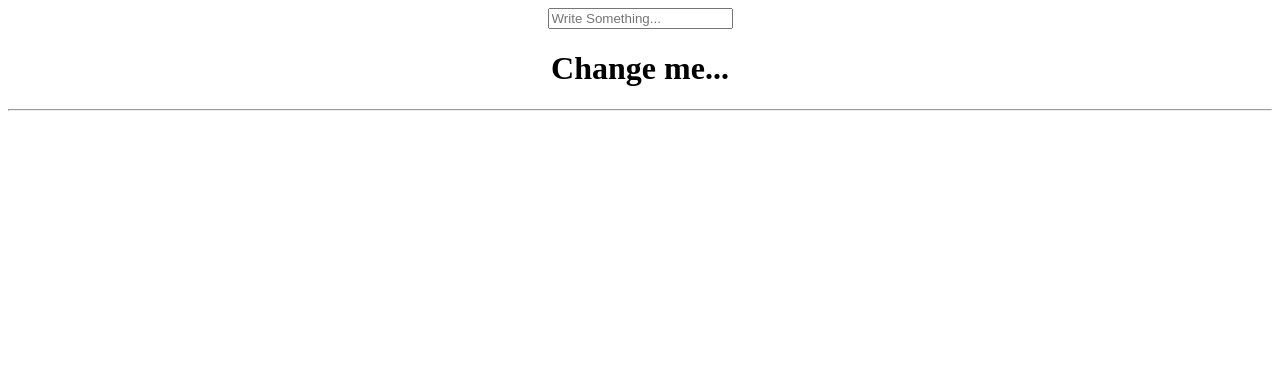
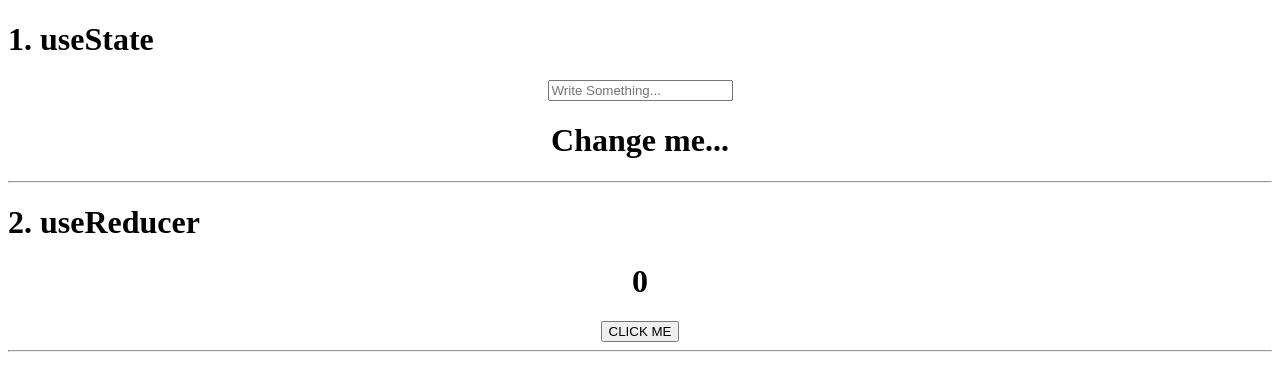
Before and after one commit to sushantsharmaa/all-hooks-in-react, a React (Create React App) app: page / in a window 1280 px wide. Shown: the top 390 px of the page. Built offline with nearby package versions, Linux system fonts and the light colour scheme.

Commit message:
2. useReducer : Use case of updating two or more state together

```diff
--- a/src/App.jsx
+++ b/src/App.jsx
@@ -1,10 +1,14 @@
 import './App.css';
-import UseState from './UseState/UseState';
+import ReducerExample from './UseReducer/ReducerExample';
+import StateExample from './UseState/StateExample';
+
 
 function App() {
   return (
     <div className="App">
-      <UseState />
+      <StateExample />
+      <hr />
+      <ReducerExample />
       <hr />
     </div>
   );
--- /dev/null
+++ b/src/UseReducer/ReducerExample.jsx
@@ -0,0 +1,32 @@
+import React, { useReducer } from 'react'
+
+const reducer = (state, action) => {
+    switch (action.type) {
+        case "INCREMENT":
+            return { count: state.count + 1, showText: state.showText }
+        case "toggleShowText":
+            return { count: state.count, showText: !state.showText }
+        default:
+            return state
+    }
+}
+
+function ReducerExample() {
+    const [state, dispatch] = useReducer(reducer, { count: 0, showText: false });
+
+    return (
+        <div>
+            <h1 style={{ textAlign: "left" }}>2. useReducer</h1>
+            <h1>{state.count}</h1>
+            <button
+                onClick={() => {
+                    dispatch({ type: "INCREMENT" });
+                    dispatch({ type: "toggleShowText" });
+                }}
+            >CLICK ME</button>
+            {state.showText && <p>I can disappear.</p>}
+        </div>
+    )
+}
+
+export default ReducerExample
--- a/src/UseState/UseState.js
+++ b/src/UseState/StateExample.jsx
@@ -1,6 +1,6 @@
 import React, { useState } from 'react'
 
-function UseState() {
+function StateExample() {
     const [inputValue, setInputValue] = useState("Change me...");
 
     const handleChange = (event) => {
@@ -10,10 +10,11 @@
 
     return (
         <div>
+            <h1 style={{ textAlign: "left" }}>1. useState</h1>
             <input placeholder='Write Something...' onChange={handleChange} />
             <h1>{inputValue}</h1>
         </div>
     )
 }
 
-export default UseState
+export default StateExample
```
